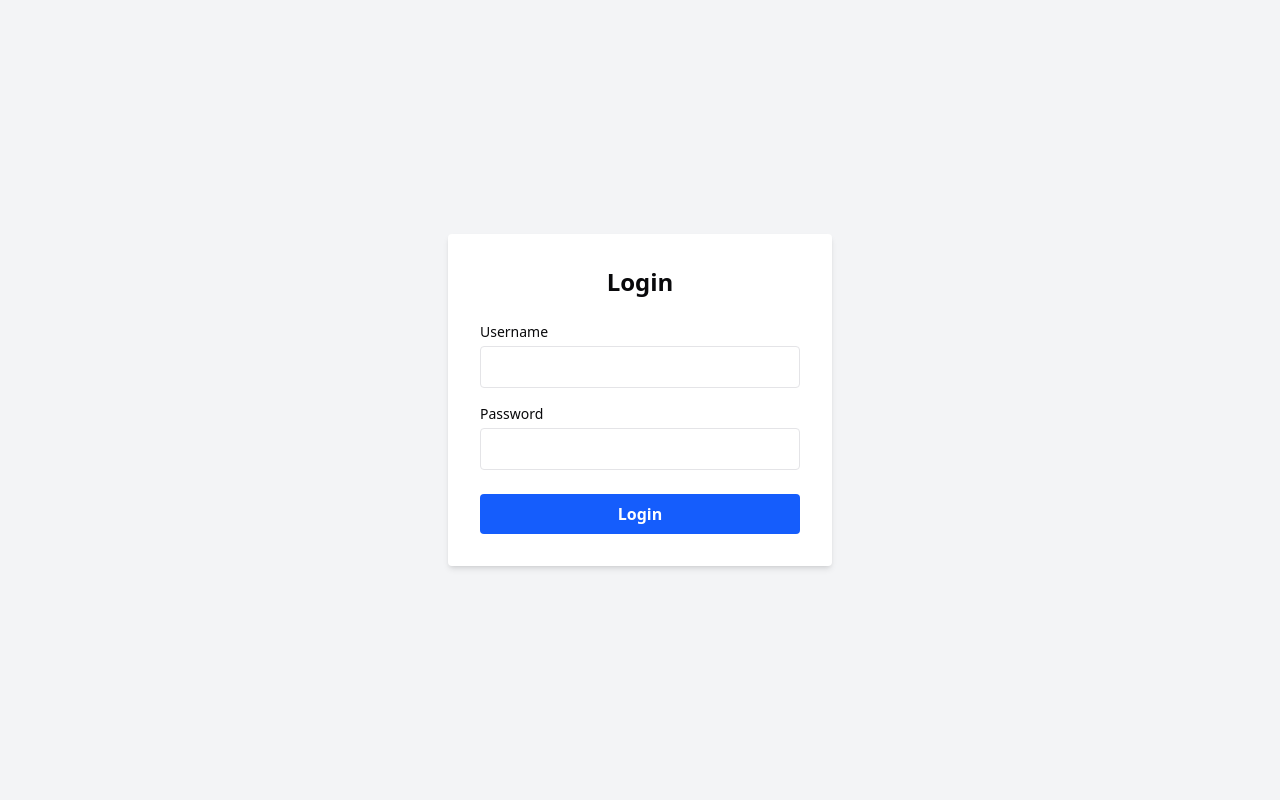
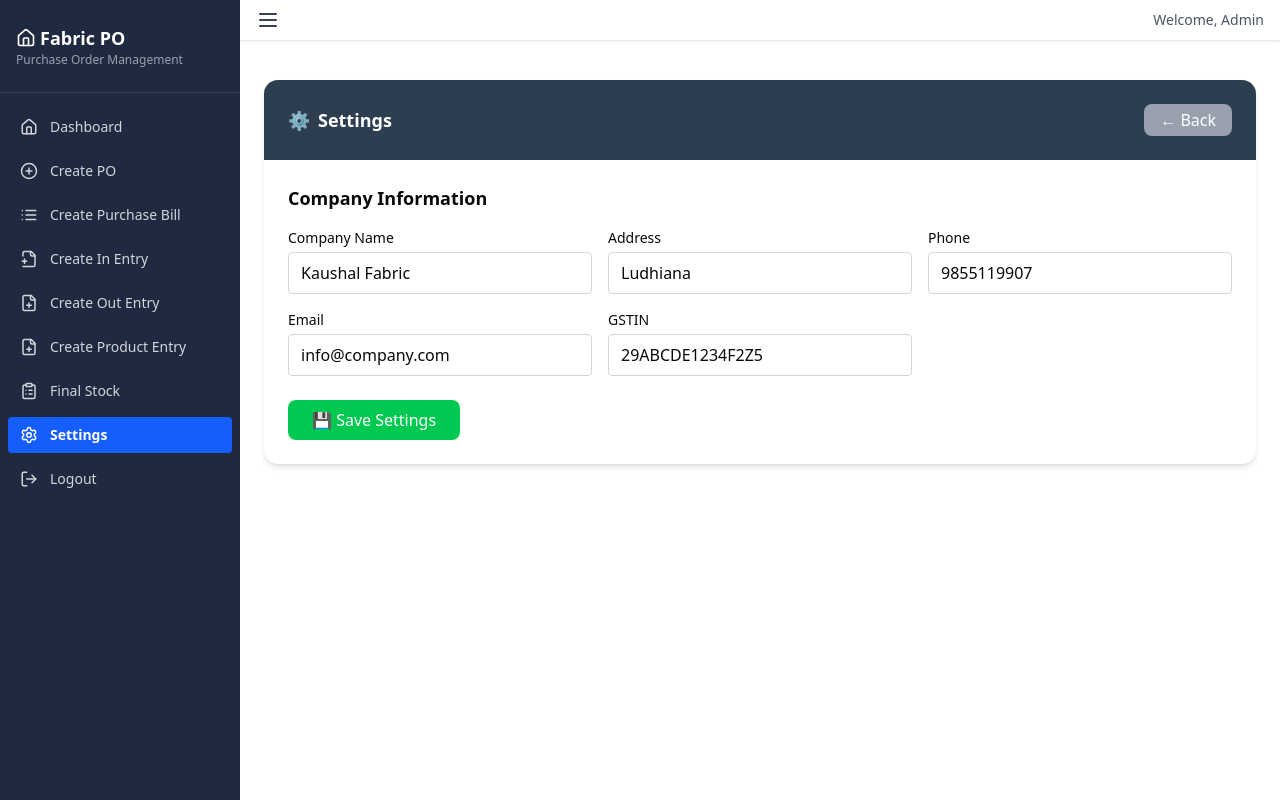
Before and after one commit to Ignito-Corporation/Textile-Admin-Panel, a React (Vite) app: page /settings in a window 1280 px wide. Before the commit this address led to /. Built offline with nearby package versions, Linux system fonts and the light colour scheme; sample sign-in values are in the browser's storage.

Commit message:
Merged the code

```diff
--- a/src/App.jsx
+++ b/src/App.jsx
@@ -14,11 +14,12 @@ import AllPOs from "./pages/TotalPos";
 import BillEntry from "./pages/BillEnteryPurchase";
 import CreatePO from "./pages/CreatePO"
 import CreateBillEntry from "./pages/CreateBillEntry";
-import Out_Entery from "./pages/Out_Entery";
+import Out_Entry from "./pages/Out_Entry";
 import CreateInEntry from "./pages/CreateInEntry";
 import CreateOutEntry from "./pages/CreateOutentery";
 import ProductEntryForm from "./pages/ProductEntryForm";
 import FinalStock from "./pages/FinalStock";
+import Setting from "./pages/Settings";
 
 const AppWrapper = () => {
   const [isAuthenticated, setIsAuthenticated] = useState(
@@ -47,7 +48,7 @@ const AppWrapper = () => {
         <Route index element={<Dashboard />} />
         <Route path="all-pos" element={<AllPOs />} />
         <Route path="bill-entry" element={<BillEntry />} />
-        <Route path='out-entry' element={<Out_Entery />} />
+        <Route path='out-entry' element={<Out_Entry />} />
       </Route>
 
       <Route
@@ -94,6 +95,13 @@ const AppWrapper = () => {
         <Route index element={<FinalStock />} />
       </Route>
 
+      <Route
+        path="/settings"
+        element={isAuthenticated ? <Layout /> : <Navigate to="/" replace />}
+      >
+        <Route index element={<Setting />} />
+      </Route>
+
 
       {/* Catch-all */}
       < Route path="*" element={< Navigate to="/" replace />} />
--- a/src/pages/Dashboard.jsx
+++ b/src/pages/Dashboard.jsx
@@ -20,13 +20,13 @@ export default function Dashboard() {
     {
       icon: <FileText className="text-green-600" />,
       title: "Bill Entry Purchase",
-      value: 4,
+      value: "₹28,84,389.2",
       route: "/dashboard/bill-entry", // ✅ Updated route
     },
     {
       icon: <CircleDollarSign className="text-yellow-500" />,
       title: "Out Entry",
-      value: "₹28,84,389.2",
+      value: "5",
       route: "/dashboard/out-entry", // ✅ Updated route
     },
     {
--- /dev/null
+++ b/src/pages/Settings.jsx
@@ -0,0 +1,105 @@
+import React, { useState } from 'react';
+
+export default function Setting() {
+    const [formData, setFormData] = useState({
+        companyName: 'Kaushal Fabric',
+        address: 'Ludhiana',
+        phone: '9855119907',
+        email: 'info@company.com',
+        gstin: '29ABCDE1234F2Z5',
+    });
+
+    const handleChange = (e) => {
+        setFormData({ ...formData, [e.target.name]: e.target.value });
+    };
+
+    const handleSubmit = (e) => {
+        e.preventDefault();
+
+    };
+
+    return (
+        <div className="p-6">
+            <div className="max-w-6xl mx-auto bg-white rounded-xl shadow-md">
+                <div className="bg-[#2d3e50] text-white px-6 py-6 rounded-t-xl flex justify-between items-center">
+                    <h2 className="text-lg font-semibold flex items-center gap-2">
+                        <span className="inline-block">⚙️</span> Settings
+                    </h2>
+                    <button className="bg-gray-400 hover:bg-gray-500 text-white px-4 py-1 rounded-md">
+                        ← Back
+                    </button>
+                </div>
+
+                <form onSubmit={handleSubmit} className="p-6">
+                    <h3 className="text-lg font-semibold mb-4">Company Information</h3>
+
+                    <div className="grid grid-cols-1 md:grid-cols-3 gap-4">
+                        <div>
+                            <label className="block text-sm font-medium mb-1">Company Name</label>
+                            <input
+                                type="text"
+                                name="companyName"
+                                value={formData.companyName}
+                                onChange={handleChange}
+                                className="w-full border border-gray-300 rounded px-3 py-2"
+                            />
+                        </div>
+
+                        <div>
+                            <label className="block text-sm font-medium mb-1">Address</label>
+                            <input
+                                type="text"
+                                name="address"
+                                value={formData.address}
+                                onChange={handleChange}
+                                className="w-full border border-gray-300 rounded px-3 py-2"
+                            />
+                        </div>
+
+                        <div>
+                            <label className="block text-sm font-medium mb-1">Phone</label>
+                            <input
+                                type="text"
+                                name="phone"
+                                value={formData.phone}
+                                onChange={handleChange}
+                                className="w-full border border-gray-300 rounded px-3 py-2"
+                            />
+                        </div>
+
+                        <div>
+                            <label className="block text-sm font-medium mb-1">Email</label>
+                            <input
+                                type="email"
+                                name="email"
+                                value={formData.email}
+                                onChange={handleChange}
+                                className="w-full border border-gray-300 rounded px-3 py-2"
+                            />
+                        </div>
+
+                        <div>
+                            <label className="block text-sm font-medium mb-1">GSTIN</label>
+                            <input
+                                type="text"
+                                name="gstin"
+                                value={formData.gstin}
+                                onChange={handleChange}
+                                className="w-full border border-gray-300 rounded px-3 py-2"
+                            />
+                        </div>
+                    </div>
+
+                    <div className="mt-6 text-center">
+                        <button
+                            type="submit"
+                            className="bg-green-500 hover:bg-green-600 text-white px-6 py-2 rounded-md flex items-center justify-center gap-2"
+                        >
+                            💾 Save Settings
+                        </button>
+                    </div>
+                </form>
+            </div>
+        </div >
+    );
+}
--- a/src/pages/TotalPos.jsx
+++ b/src/pages/TotalPos.jsx
@@ -36,8 +36,11 @@ export default function AllPOs() {
   return (
     <div className="p-4">
       {/* Breadcrumb */}
-      <h2 className="text-xl font-semibold text-gray-700 mb-1">Dashboard</h2>
-      <h1 className="text-2xl font-bold text-blue-700 mb-6">Total PO’s</h1>
+      {/* <h2 className="text-xl font-semibold text-gray-700 mb-1">Dashboard</h2>
+      <h1 className="text-2xl font-bold text-blue-700 mb-6">Total PO’s</h1> */}
+      <div className="text-xl font-semibold text-gray-800 mb-4">
+        Dashboard <span className="text-blue-600">› Total PO’s</span>
+      </div>
 
       {/* Cards */}
       <div className="grid grid-cols-1 md:grid-cols-2 lg:grid-cols-4 gap-4 mb-6">
```
Also changed, not shown: src/pages/Out_Entry.jsx (renamed from src/pages/Out_Entery.jsx).
